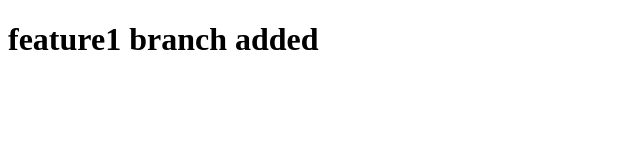
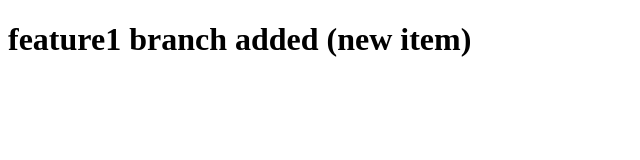
Before and after one commit to fxVaibhav/demo, a plain HTML site: page test.html in a window 1280 px wide. Shown: the whole page, without its empty margins (0-640 px from the left). Drawn offline with Linux system fonts and the light colour scheme.

Commit message:
new thing

```diff
--- a/test.html
+++ b/test.html
@@ -6,6 +6,6 @@
     <title>feature1</title>
 </head>
 <body>
-    <h1>feature1 branch added</h1>
+    <h1>feature1 branch added (new item)</h1>
 </body>
 </html>
```
